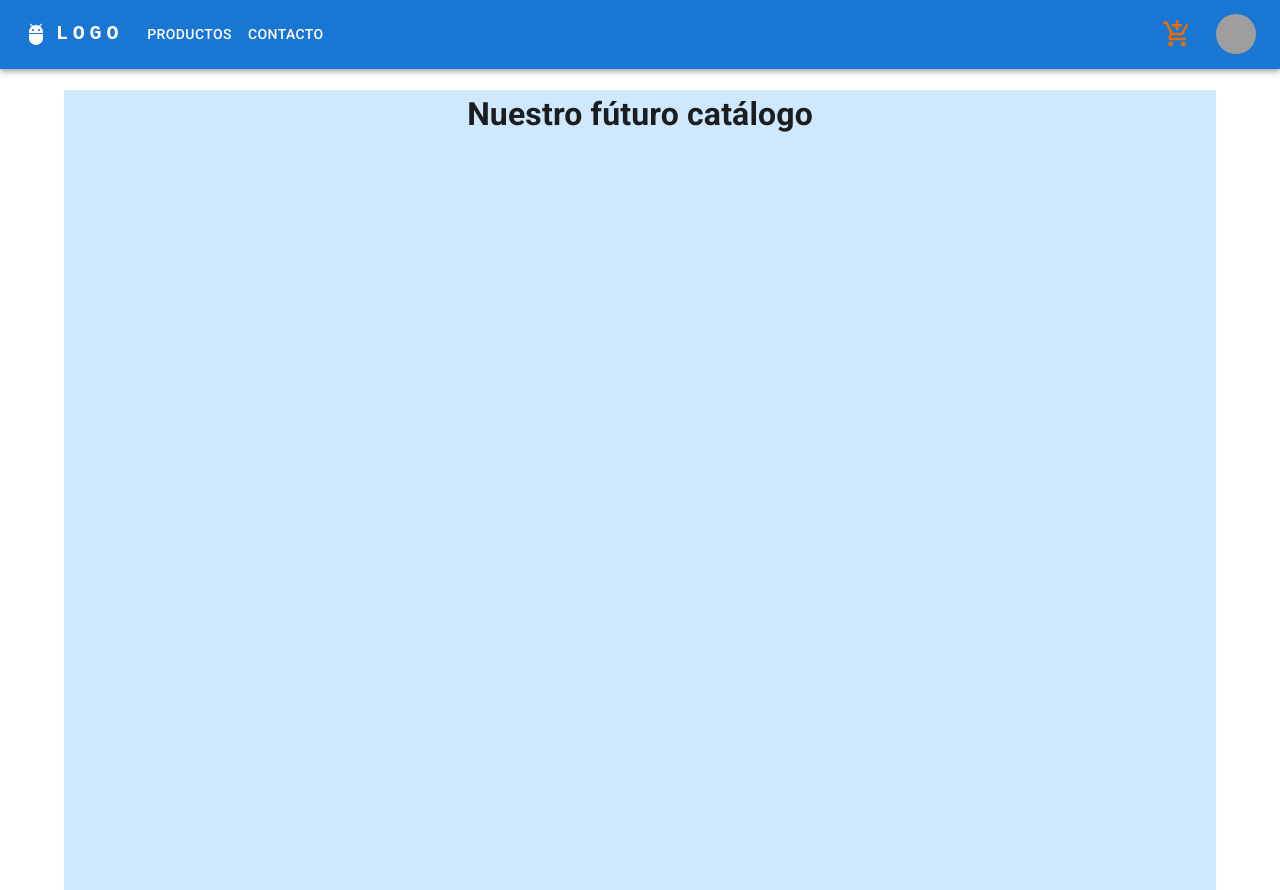
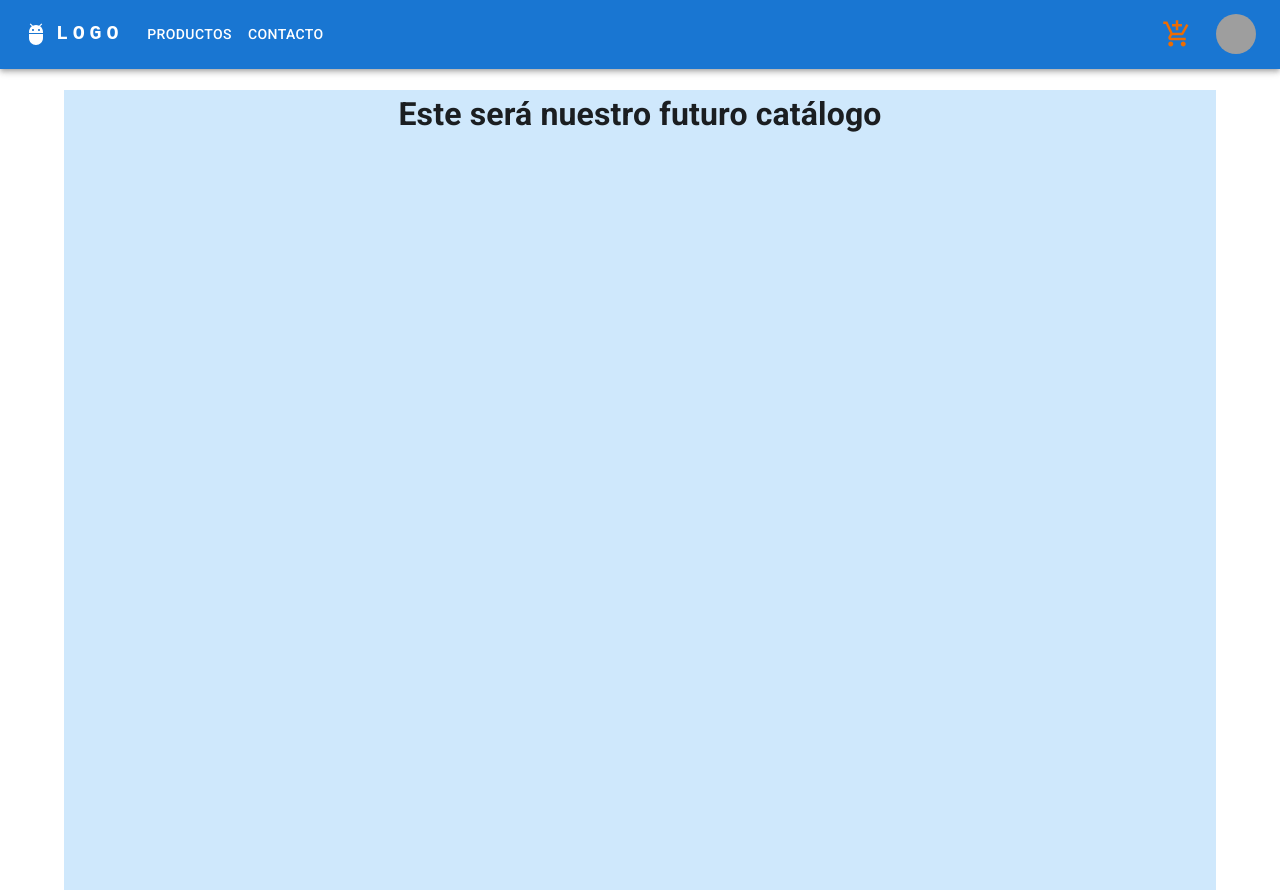
Before and after one commit to stevensantillan/RJ-StevenSantillan, a React (Create React App) app: page / in a window 1280 px wide. Built offline with nearby package versions, Linux system fonts and the light colour scheme; grey boxes are pictures that could not be loaded.

Commit message:
componentes1v2

```diff
--- a/src/components/cartComponents/ItemListContainer.js
+++ b/src/components/cartComponents/ItemListContainer.js
@@ -3,14 +3,14 @@ import CssBaseline from '@mui/material/CssBaseline';
 import Box from '@mui/material/Box';
 import Container from '@mui/material/Container';
 
-const ItemListContainer = () => {
+const ItemListContainer = ({titulo = "Este será nuestro futuro catálogo"}) => {
   return (
     <>
     <React.Fragment>
       <CssBaseline />
       <Container maxWidth="lg">
         <Box sx={{ bgcolor: '#cfe8fc', height: '100vh' }}>
-            <h1 style={{textAlign: "center"}}>Nuestro fúturo catálogo</h1>
+            <h1 style={{textAlign: "center"}}>{titulo}</h1>
         </Box>
         <Box/>
       </Container>
```
